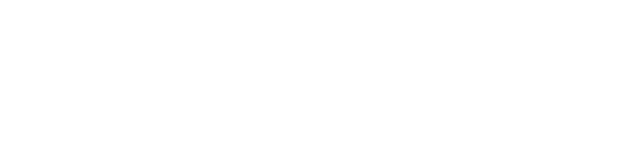
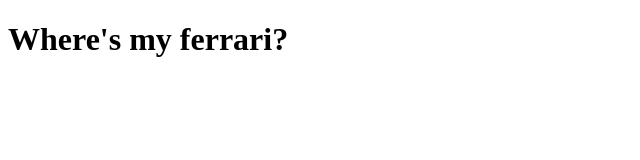
Before and after one commit to kingfnips/billiondollarstartup, a plain HTML site: page index.html in a window 1280 px wide. Shown: the whole page, without its empty margins (0-640 px from the left). Drawn offline with Linux system fonts and the light colour scheme.

Commit message:
Added awesome strapline

```diff
--- a/index.html
+++ b/index.html
@@ -4,6 +4,6 @@
     <title>billion dollar startup</title>
 </head>
 <body>
-
+    <h1>Where's my ferrari?</h1>
 </body>
 </html>
```
